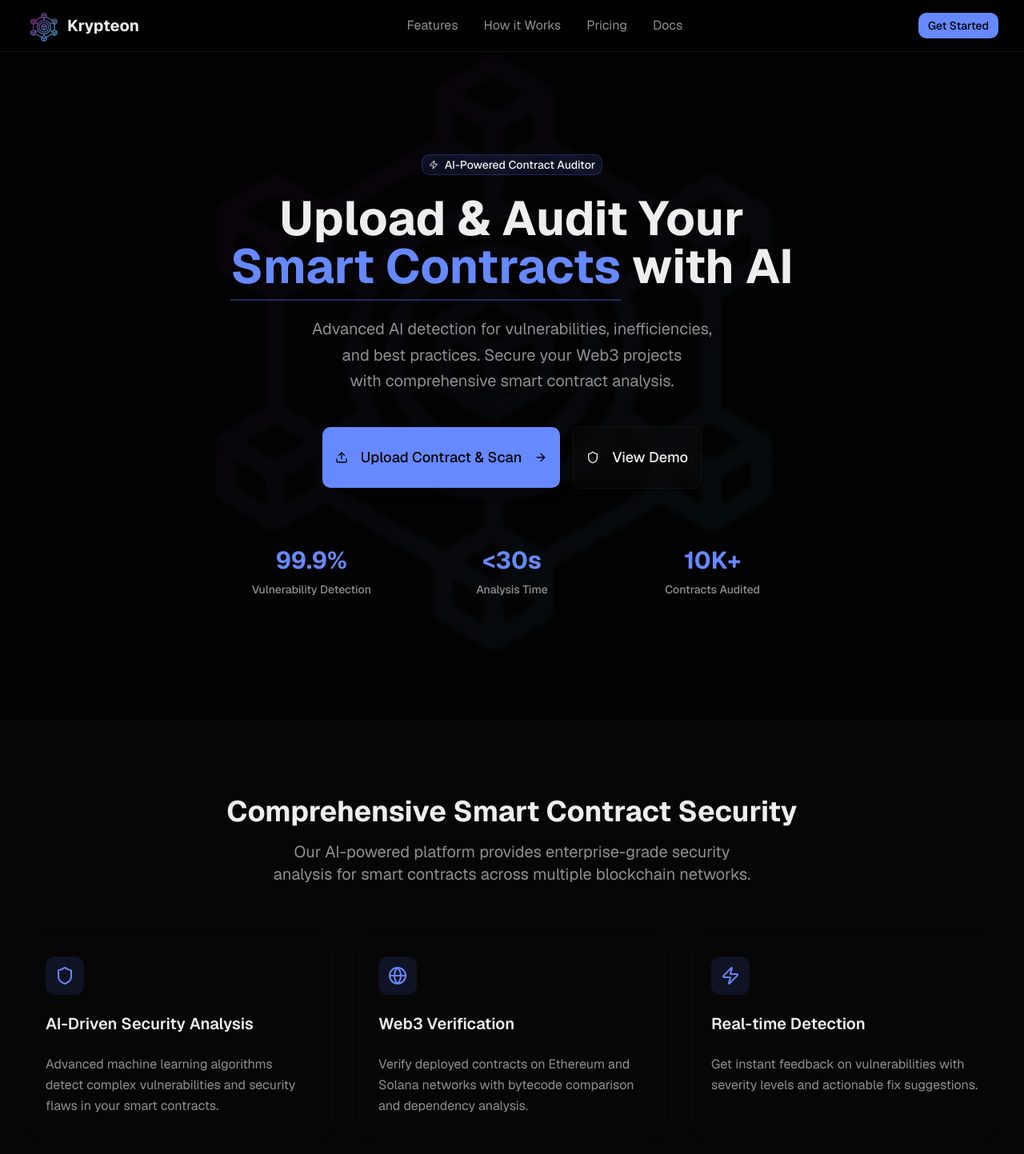
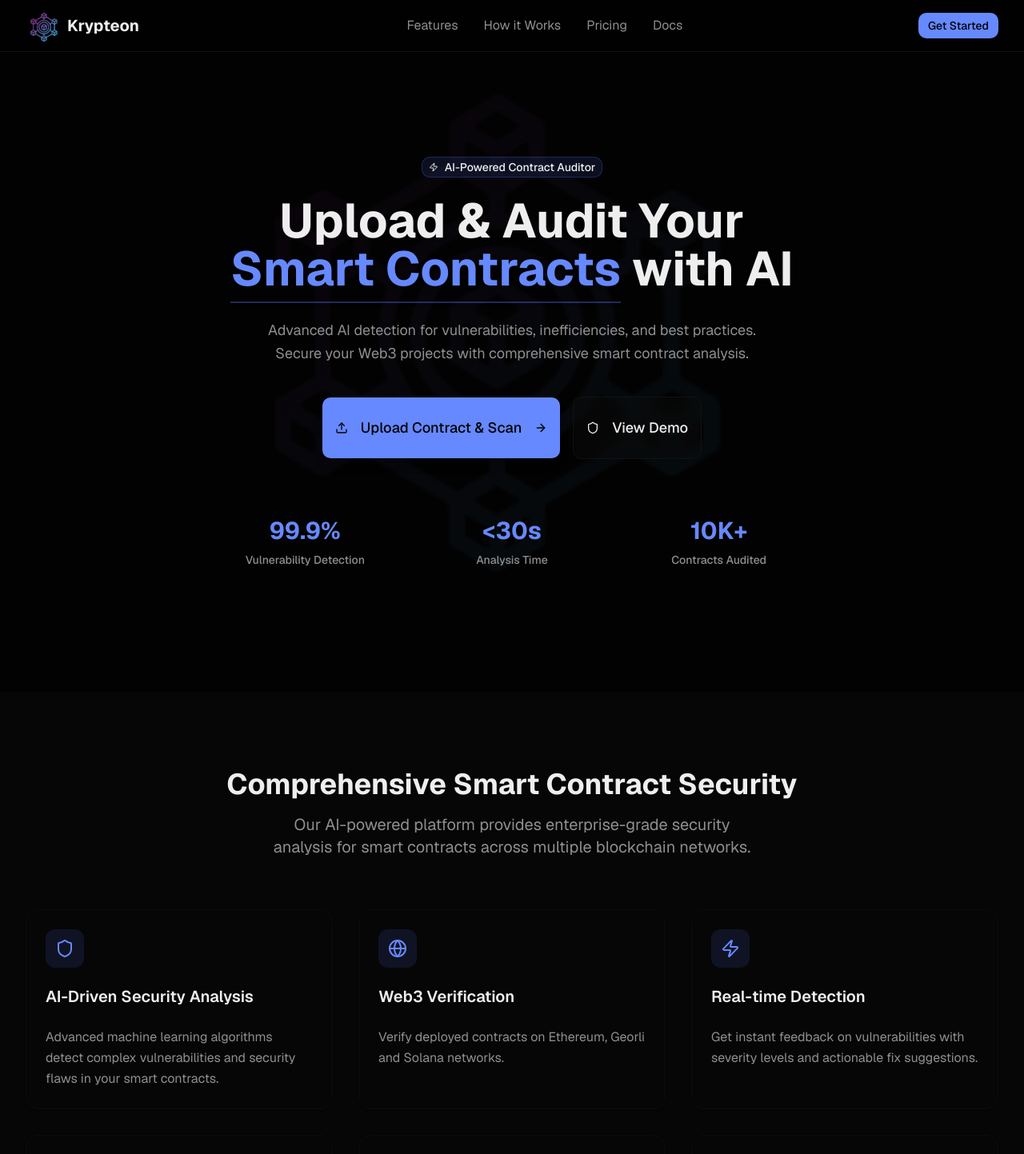
Before and after one commit to Ayushkumar242004/Krypteon_Hack404, a Next.js app in the folder krypteon/: page / in a window 1280 px wide. Shown: the top 1443 px of the page at 80% size. Built offline with nearby package versions, Linux system fonts and the light colour scheme.

Commit message:
bug fixing

```diff
--- a/krypteon/components/features-section.tsx
+++ b/krypteon/components/features-section.tsx
@@ -12,7 +12,7 @@ const features = [
     icon: Globe,
     title: "Web3 Verification",
     description:
-      "Verify deployed contracts on Ethereum and Solana networks with bytecode comparison and dependency analysis.",
+      "Verify deployed contracts on Ethereum, Georli and Solana networks.",
   },
   {
     icon: Zap,
--- a/krypteon/components/hero-section.tsx
+++ b/krypteon/components/hero-section.tsx
@@ -14,8 +14,8 @@ export function HeroSection() {
         <Image
           src="/logo.png"
           alt="Krypteon Logo"
-          width={1000}
-          height={1000}
+          width={800}
+          height={800}
           className="opacity-5 drop-shadow-lg -translate-y-20"
           priority
         />
@@ -45,8 +45,8 @@ export function HeroSection() {
           </h1>
 
           {/* Description */}
-          <p className="text-xl text-muted-foreground text-balance mb-8 max-w-2xl mx-auto leading-relaxed rounded-lg px-4 py-2">
-            Advanced AI detection for vulnerabilities, inefficiencies, and best practices.
+          <p className="text-lg text-muted-foreground text-balance mb-8 max-w-2xl mx-auto leading-relaxed rounded-lg px-4 py-2">
+            Advanced AI detection for vulnerabilities, inefficiencies, and best practices.<br/>
             Secure your Web3 projects with comprehensive smart contract analysis.
           </p>
 
@@ -73,7 +73,7 @@ export function HeroSection() {
           </div>
 
           {/* Stats */}
-          <div className="grid grid-cols-1 md:grid-cols-3 gap-8 max-w-3xl mx-auto rounded-2xl p-6">
+          <div className="grid grid-cols-1 md:grid-cols-3 gap-14 max-w-3xl mx-auto rounded-2xl p-6">
             {[{
                  value: "99.9%", label: "Vulnerability Detection"
                },
--- a/krypteon/components/upload-interface.tsx
+++ b/krypteon/components/upload-interface.tsx
@@ -17,7 +17,7 @@ import { Github } from 'lucide-react';
 
 import { AnalysisProgress } from "./analysis-progress"
 export function UploadInterface() {
-  const [uploadMethod, setUploadMethod] = useState<"file" | "editor" | "address" | "github">("file")
+  const [uploadMethod, setUploadMethod] = useState<"file" | "editor" | "address" | "github">("github")
   const [files, setFiles] = useState<File[]>([])
   const [code, setCode] = useState("")
   const [contractName, setContractName] = useState("")
@@ -386,7 +386,7 @@ export function UploadInterface() {
               <select
                 value={addressNetwork}
                 onChange={(e) => setAddressNetwork(e.target.value)}
-                className="w-full p-3 rounded-lg border border-border focus:outline-none focus:ring-1 focus:ring-primary"
+                className="w-full p-3 rounded-lg border bg-[#090909] border-border focus:outline-none focus:ring-1 focus:ring-primary"
               >
                 <option value="mainnet">Mainnet</option>
                 <option value="goerli">Goerli</option>
@@ -473,7 +473,7 @@ export function UploadInterface() {
                         className={`p-3 border rounded-lg cursor-pointer transition-colors ${
                           selectedFile === file.path
                             ? 'bg-blue-50 border-blue-200'
-                            : 'hover:bg-gray-50'
+                            : 'hover:bg-gray-50/10'
                         }`}
                         onClick={() => handleFileSelect(file.path)}
                       >
```
Also changed, not shown: 1 other file (tests, documents, lock files or other folders).
